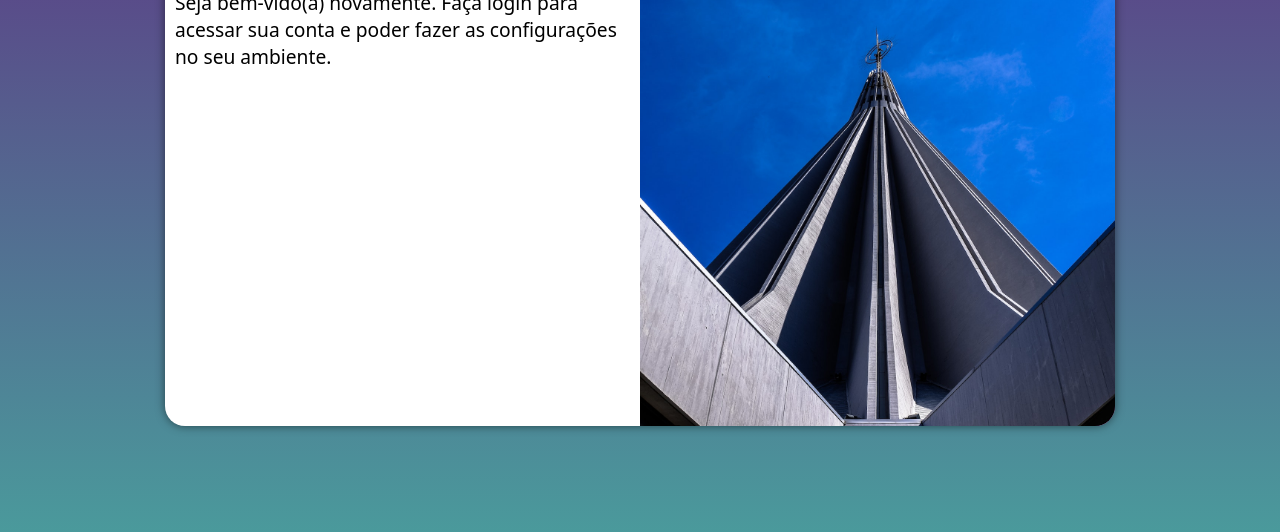
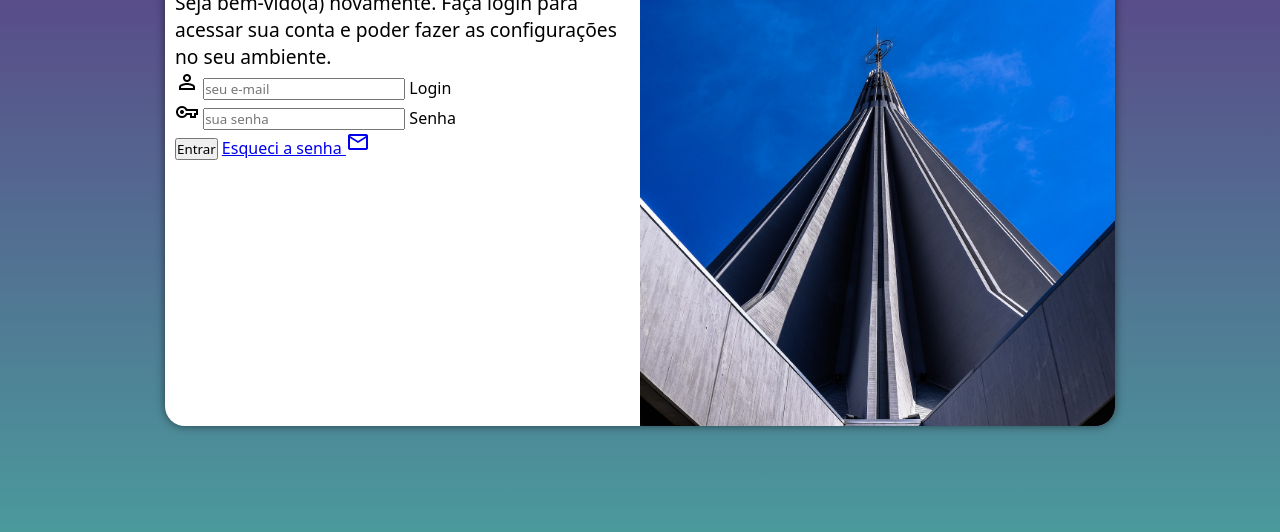
Before and after one commit to Rafasfrancah/TelaDeLogin, a plain HTML site: page index.html in a window 1280 px wide. Shown: the part 224-756 px from the top of the page. Drawn offline with nearby package versions, Linux system fonts and the light colour scheme.

Commit message:
Criando o formulário de login

```diff
--- a/index.html
+++ b/index.html
@@ -5,6 +5,7 @@
     <meta http-equiv="X-UA-Compatible" content="IE=edge">
     <meta name="viewport" content="width=device-width, initial-scale=1.0">
     <title>Login</title>
+    <link rel="stylesheet" href="https://fonts.googleapis.com/css2?family=Material+Symbols+Outlined:opsz,wght,FILL,GRAD@48,400,0,0" />
     <link rel="stylesheet" href="estilos/style.css">
     <link rel="stylesheet" href="estilos/media-query.css">
 </head>
@@ -18,7 +19,23 @@
             <div id="formulario">
                 <h1>Login</h1>
                 <p>Seja bem-vido(a) novamente. Faça login para acessar sua conta e poder fazer as configurações no seu ambiente.</p>
-                <form action="login.js" method="post"></form>
+                <form action="login.js" method="post" autocomplete="on">
+                <div class="campo">
+                    <span class="material-symbols-outlined">person</span>
+
+                    <input type="email" name="login" id="ilogin" placeholder="seu e-mail" autocomplete="email" required maxlength="30">
+                    <label for="ilogin">Login</label>
+
+                </div>
+                <div class="campo">
+                    <span class="material-symbols-outlined">vpn_key</span>
+
+                    <input type="password" name="Senha" id="isenha" placeholder="sua senha" autocomplete="current-password" minlength="8" maxlength="20">
+                    <label for="isenha">Senha</label>
+                </div>
+                <input type="submit" value="Entrar">
+                <a href="esqueci.html">Esqueci a senha <span class="material-symbols-outlined">mail</span></a>
+            </form>
             </div>
 
         </section>
```
